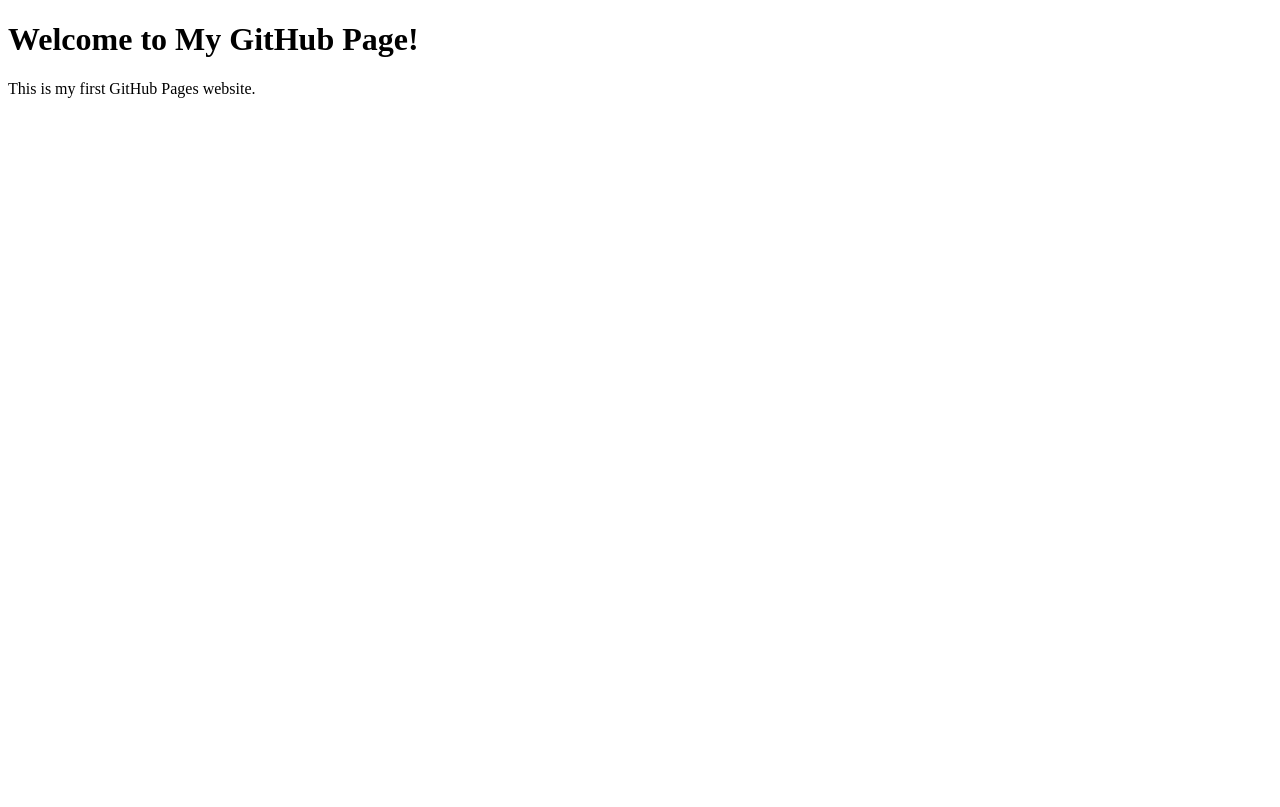
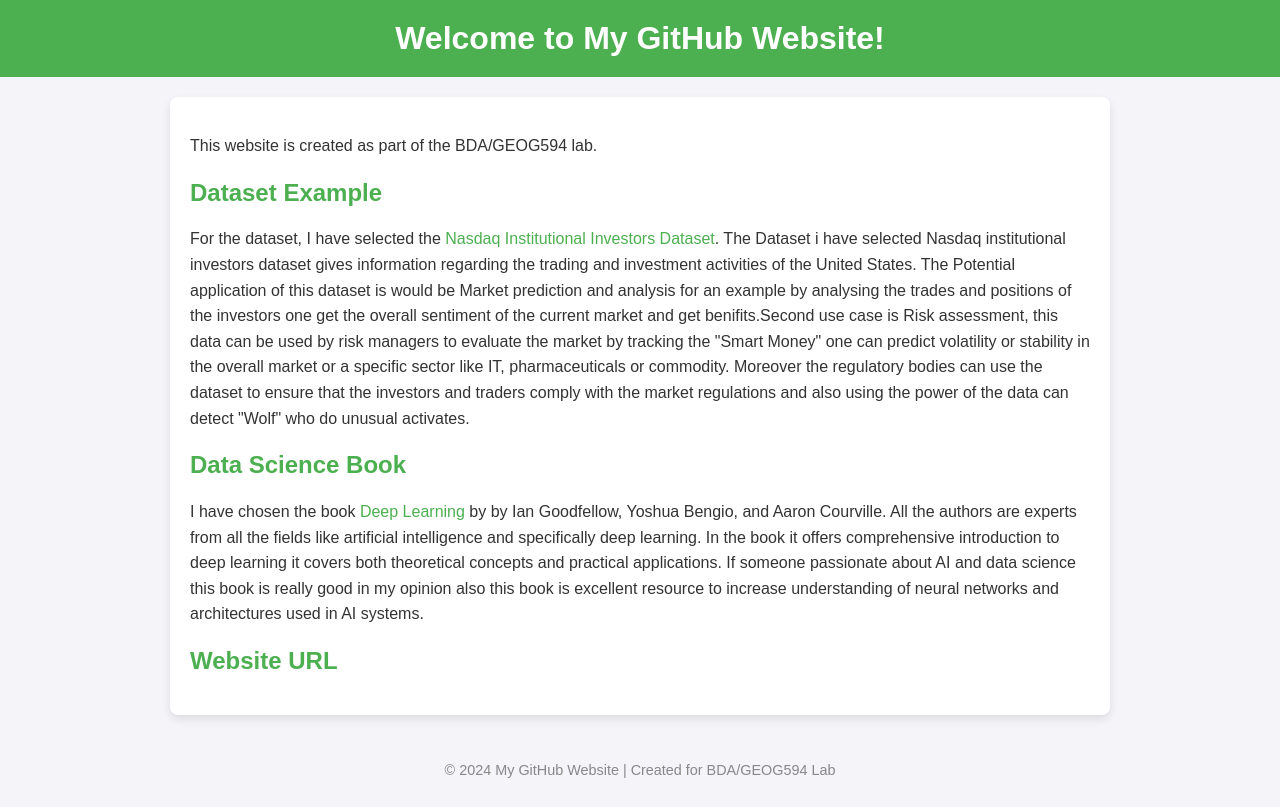
Before and after one commit to meetgajjar18/meet.github.io, a plain HTML site: page index.html in a window 1280 px wide. Drawn offline with Linux system fonts and the light colour scheme.

Commit message:
Update index.html

```diff
--- a/index.html
+++ b/index.html
@@ -1,10 +1,78 @@
 <!DOCTYPE html>
-<html>
+<html lang="en">
 <head>
-  <title>My GitHub Website</title>
+    <meta charset="UTF-8">
+    <meta name="viewport" content="width=device-width, initial-scale=1.0">
+    <title>My GitHub Website</title>
+    <style>
+        body {
+            font-family: Arial, sans-serif;
+            background-color: #f4f4f9;
+            margin: 0;
+            padding: 0;
+            color: #333;
+        }
+        header {
+            background-color: #4CAF50;
+            color: white;
+            padding: 20px 0;
+            text-align: center;
+        }
+        h1 {
+            margin: 0;
+        }
+        main {
+            max-width: 900px;
+            margin: 20px auto;
+            padding: 20px;
+            background-color: white;
+            border-radius: 8px;
+            box-shadow: 0 4px 8px rgba(0, 0, 0, 0.1);
+        }
+        h2 {
+            color: #4CAF50;
+        }
+        p {
+            line-height: 1.6;
+        }
+        a {
+            color: #4CAF50;
+            text-decoration: none;
+        }
+        a:hover {
+            text-decoration: underline;
+        }
+        footer {
+            text-align: center;
+            padding: 10px 0;
+            background-color: #f4f4f9;
+            color: #888;
+            font-size: 0.9em;
+        }
+    </style>
 </head>
 <body>
-  <h1>Welcome to My GitHub Page!</h1>
-  <p>This is my first GitHub Pages website.</p>
+
+<header>
+    <h1>Welcome to My GitHub Website!</h1>
+</header>
+
+<main>
+    <p>This website is created as part of the BDA/GEOG594 lab.</p>
+
+    <h2>Dataset Example</h2>
+    <p>For the dataset, I have selected the <a href="https://data.nasdaq.com/institutional-investors" target="_blank">Nasdaq Institutional Investors Dataset</a>. The Dataset i have selected Nasdaq institutional investors dataset gives information regarding the trading and investment activities of the United States. The Potential application of this dataset is would be Market prediction and analysis for an example by analysing the trades and positions of the investors one get the overall sentiment of the current market and get benifits.Second use case is Risk assessment, this data can be used by risk managers to evaluate the market by tracking the "Smart Money" one can predict volatility or stability in the overall market or a specific sector like IT, pharmaceuticals or commodity. Moreover the regulatory bodies can use the dataset to ensure that the investors and traders comply with the market regulations and also using the power of the data can detect "Wolf" who do unusual activates.</p>
+
+    <h2>Data Science Book</h2>
+    <p>I have chosen the book <a href="https://www.deeplearningbook.org/" target="_blank">Deep Learning</a> by by Ian Goodfellow, Yoshua Bengio, and Aaron Courville. All the authors are experts from all the fields like artificial intelligence and specifically deep learning. In the book it offers comprehensive introduction to deep learning it covers both theoretical concepts and practical applications. If someone passionate about AI and data science this book is really good in my opinion also this book is excellent resource to increase understanding of neural networks and architectures used in AI systems.</p>
+
+    <h2>Website URL</h2>
+
+</main>
+
+<footer>
+    <p>&copy; 2024 My GitHub Website | Created for BDA/GEOG594 Lab</p>
+</footer>
+
 </body>
 </html>
```
